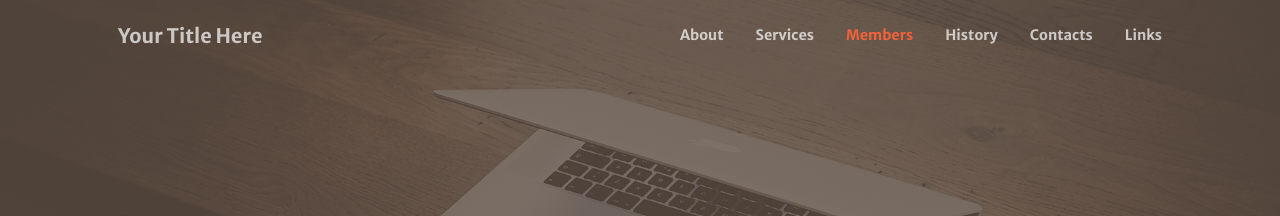
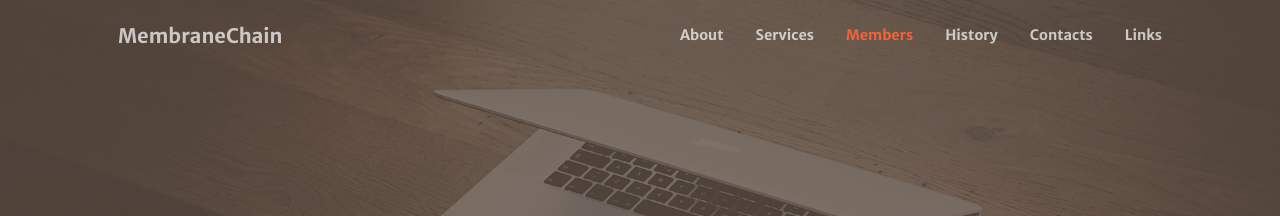
Before and after one commit to singularity314/singularity314.github.io, a Jekyll site: the page built from index.md, in a window 1280 px wide. Shown: the top 216 px of the page. Built offline with Jekyll 4.4.1, drawn with Linux system fonts in a browser that asks for light colours; comment, search, counter and statistics services are not loaded.

Commit message:
Update _config.yml

```diff
--- a/_config.yml
+++ b/_config.yml
@@ -1,5 +1,5 @@
 # Site settings
-title: Your Title Here
+title: MembraneChain
 description: > # this means to ignore newlines until "baseurl:"
 repository: vvalchev/creative-theme-jekyll-new
 baseurl: "/" # the subpath of your site, e.g. /blog/
```
